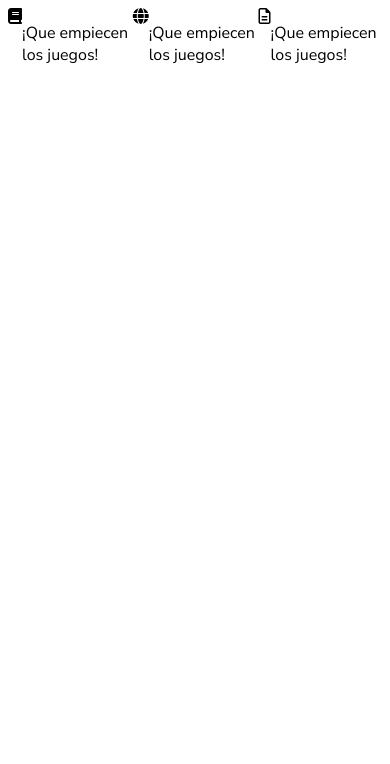
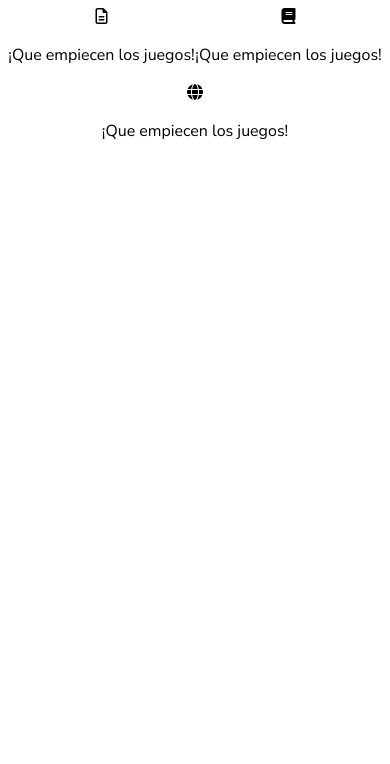
Before and after one commit to 3st3fanyaOM/EjerciciosDise-o, a plain HTML site: page iconos_EstefaniaOrtega/index.html in a window 390 px wide. Shown: the part 80-844 px from the top of the page. Drawn offline with Linux system fonts and the light colour scheme.

Commit message:
21102024

```diff
--- a/iconos_EstefaniaOrtega/styles/styles.css
+++ b/iconos_EstefaniaOrtega/styles/styles.css
@@ -14,7 +14,28 @@ h1 {
 }
 .item {
   display: flex;
-}
-.icon {
+  flex-direction: column;
   align-items: center;
 }
+
+/*responsive*/
+@media (max-width: 475px) {
+  /*móvil*/
+  .container {
+    flex-wrap: wrap;
+  }
+  .item:last-child {
+    order: -1;
+  }
+}
+
+@media (min-width: 475px) and (max-width: 1024px) {
+  /*tablet*/
+  .item:last-child {
+    order: -1;
+  }
+}
+
+@media (min-width: 1024px) {
+  /*desktop*/
+}
```
